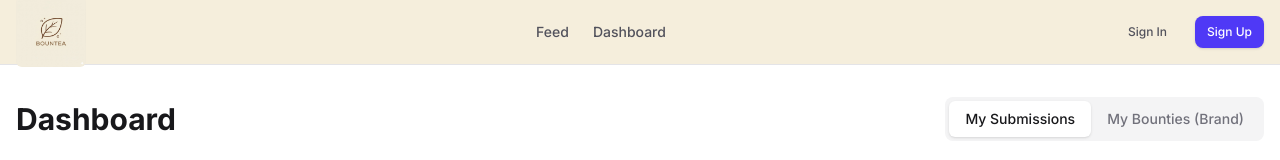
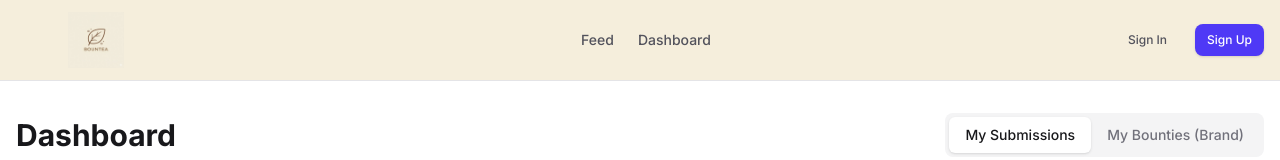
Before and after one commit to VeinDevTtv/ugcbounty, a Next.js app in the folder ugc-platform/: page /dashboard in a window 1280 px wide. Shown: the top 160 px of the page. Built offline with nearby package versions, Linux system fonts and the light colour scheme; no server answers.

Commit message:
Header.tsx

```diff
--- a/ugc-platform/src/components/Header.tsx
+++ b/ugc-platform/src/components/Header.tsx
@@ -1,6 +1,13 @@
 "use client";
 
-import { SignInButton, SignUpButton, UserButton, useUser, SignedIn, SignedOut } from "@clerk/nextjs";
+import {
+  SignInButton,
+  SignUpButton,
+  UserButton,
+  useUser,
+  SignedIn,
+  SignedOut,
+} from "@clerk/nextjs";
 import { useState } from "react";
 import Link from "next/link";
 import { useRouter } from "next/navigation";
@@ -17,25 +24,35 @@ export default function Header() {
     <>
       {/* NAVBAR */}
       <nav className="sticky top-0 z-50 w-full border-b border-zinc-200 bg-[#F5EEDC] backdrop-blur-md">
-        <div className="container mx-auto flex h-16 items-center justify-between px-4">
+        {/* use min-h instead of fixed h so logo can breathe */}
+        <div className="container mx-auto flex min-h-20 items-center justify-between px-4 py-2">
 
           {/* LOGO */}
           <Link href="/" className="flex items-center gap-3">
-            <Image
-              src="/bountea.png"
-              alt="Bountea Logo"
-              width={70}
-              height={70}
-              className="rounded-md"
-            />
+            {/* Wrapper controls logo size responsively */}
+            <div className="relative h-12 w-36 md:h-14 md:w-40">
+              <Image
+                src="/bountea.png"
+                alt="Bountea Logo"
+                fill
+                priority
+                className="object-contain rounded-md"
+              />
+            </div>
           </Link>
 
           {/* Desktop Nav */}
           <div className="hidden md:flex items-center gap-6">
-            <Link href="/" className="text-sm font-medium text-zinc-600 hover:text-emerald-600">
+            <Link
+              href="/"
+              className="text-sm font-medium text-zinc-600 hover:text-emerald-600"
+            >
               Feed
             </Link>
-            <Link href="/dashboard" className="text-sm font-medium text-zinc-600 hover:text-emerald-600">
+            <Link
+              href="/dashboard"
+              className="text-sm font-medium text-zinc-600 hover:text-emerald-600"
+            >
               Dashboard
             </Link>
           </div>
@@ -43,14 +60,20 @@ export default function Header() {
           {/* Right Side */}
           <div className="flex items-center gap-4">
             <SignedIn>
-              <Button onClick={() => setShowCreateModal(true)} size="sm" className="hidden md:flex">
+              <Button
+                onClick={() => setShowCreateModal(true)}
+                size="sm"
+                className="hidden md:flex"
+              >
                 Create Bounty
               </Button>
             </SignedIn>
 
             <SignedOut>
               <SignInButton mode="modal">
-                <Button variant="ghost" size="sm">Sign In</Button>
+                <Button variant="ghost" size="sm">
+                  Sign In
+                </Button>
               </SignInButton>
 
               <SignUpButton mode="modal">
@@ -70,7 +93,9 @@ export default function Header() {
         <div className="fixed inset-0 bg-black/50 backdrop-blur-sm flex items-center justify-center p-4 z-50">
           <div className="bg-white shadow-2xl max-w-lg w-full rounded-lg border border-zinc-200">
             <div className="flex justify-between items-start p-6 border-b border-zinc-200">
-              <h2 className="text-2xl font-bold text-zinc-900">Create New Bounty</h2>
+              <h2 className="text-2xl font-bold text-zinc-900">
+                Create New Bounty
+              </h2>
               <button
                 onClick={() => setShowCreateModal(false)}
                 className="text-zinc-500 hover:text-zinc-700 transition-colors"
```
